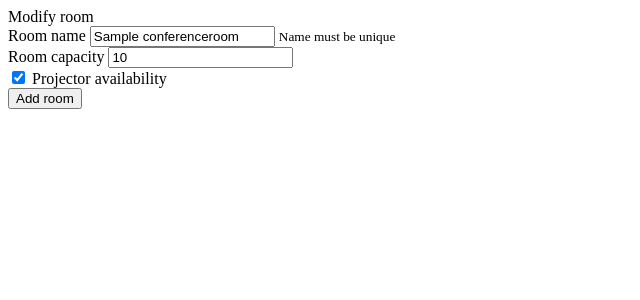
After one commit to JankoLoL/Conference_Room_Reservation, a Django app: page /room/edit/1/ in a window 1280 px wide. The commit adds this page. Shown: the top 300 px of the page, without its empty margins (0-640 px from the left). Run offline with Django 4.2, Linux system fonts and the light colour scheme; tables that the repository leaves empty hold one stand-in row (values such as "Sample post").

Commit message:
room edit option

```diff
--- a/Conference_Room_app/templates/__base__.html
+++ b/Conference_Room_app/templates/__base__.html
@@ -18,7 +18,7 @@
         </button>
         <div class="collapse navbar-collapse" id="navbarNavAltMarkup">
             <div class="navbar-nav">
-                <a class="nav-item nav-link active" href="/">Rooms list<span class="sr-only">(current)</span></a>
+                <a class="nav-item nav-link active" href="{% url 'rooms-list' %}">Rooms list<span class="sr-only">(current)</span></a>
                 <a class="nav-item nav-link" href="{% url 'add-room' %}">Add room</a>
             </div>
         </div>
--- /dev/null
+++ b/Conference_Room_app/templates/edit_room.html
@@ -0,0 +1,52 @@
+<!doctype html>
+<html lang="en">
+<head>
+    <meta charset="UTF-8">
+    <meta name="viewport"
+          content="width=device-width, user-scalable=no, initial-scale=1.0, maximum-scale=1.0, minimum-scale=1.0">
+    <meta http-equiv="X-UA-Compatible" content="ie=edge">
+    {% block title %}Modify room{% endblock title %}
+</head>
+<body>
+{% block content %}
+    <div class="card">
+        <div class="card-body">
+            <form action="" method="POST">
+                {% csrf_token %}
+                <div class="form-group">
+                    <label for="room-name">Room name</label>
+                    <input type="text" class="form-control" id="room-name" aria-describedby="room-name-help"
+                           placeholder="Room name" name="room-name" value="{{ room.name }}">
+                    <small id="room-name-help" class="form-text text-muted">Name must be unique</small>
+                </div>
+                <div class="form-group">
+                    <label for="capacity">Room capacity</label>
+                    <input type="number" step="1" class="form-control" id="capacity" placeholder="10" name="capacity"
+                           value="{{ room.capacity }}">
+                </div>
+                <div class="form-check">
+                    <input type="checkbox" class="form-check-input" name="projector" id="projector"
+                            {% if room.projector_availability %} checked {% endif %}>
+                    <label class="form-check-label" for="projector">Projector availability</label>
+                </div>
+                <button type="submit" class="btn btn-primary">Add room</button>
+            </form>
+        </div>
+    </div>
+    {% if error %}
+        <!-- Form error -->
+        <div class="alert alert-warning alert-dismissible fade show" role="alert">
+            {{ error }}
+            <button type="button" class="close" data-dismiss="alert" aria-label="Close">
+                <span aria-hidden="true">&times;</span>
+            </button>
+        </div>
+    {% endif %}
+
+
+
+{% endblock content %}
+
+
+</body>
+</html>
--- a/Conference_Room_app/templates/rooms.html
+++ b/Conference_Room_app/templates/rooms.html
@@ -34,7 +34,7 @@
                     <td class="col-2" style="color:red;">&#9746;</td>
                 {% endif %}
                 <td class="col-1">
-                    <a href="/room/modify/{{ room.id }}/">Edit</a>
+                    <a href="/room/edit/{{ room.id }}/">Edit</a>
                 </td>
                 <td class="col-1">
                     <a href="/room/delete/{{ room.id }}/">Delete</a>
--- a/Conference_Room_app/views.py
+++ b/Conference_Room_app/views.py
@@ -1,9 +1,5 @@
 from django.shortcuts import render, redirect
-
-# Create your views here.
-
 from django.views import View
-
 from Conference_Room_app.models import ConferenceRoom
 
 
@@ -15,7 +11,7 @@ class MainView(View):
 
 class AddRoomView(View):
     def get(self, request):
-        return render(request, "add-room.html")
+        return render(request, "add_room.html")
 
     def post(self, request):
         name = request.POST.get("room-name")
@@ -24,17 +20,52 @@ class AddRoomView(View):
         projector = request.POST.get("projector") == "on"
 
         if not name:
-            return render(request, "add-room.html", {"error": "Room name is required"})
+            return render(request, "add_room.html", {"error": "Room name is required"})
         if capacity <= 0:
-            return render(request, "add-room.html", {"error": "Room capacity must be greater than 0"})
+            return render(request, "add_room.html", {"error": "Room capacity must be greater than 0"})
         if ConferenceRoom.objects.filter(name=name).exists():
-            return render(request, "add-room.html", {"error": "Room already exists"})
+            return render(request, "add_room.html", {"error": "Room already exists"})
 
         ConferenceRoom.objects.create(name=name, capacity=capacity, projector_availability=projector)
         return redirect("rooms-list")
 
 
-class RoomListView(View):
+class RoomsListView(View):
     def get(self, request):
         rooms = ConferenceRoom.objects.all()
         return render(request, "rooms.html", context={"rooms": rooms})
+
+
+class DeleteRoomView(View):
+    def get(self, request, room_id):
+        room = ConferenceRoom.objects.get(id=room_id)
+        room.delete()
+        return redirect("rooms-list")
+
+
+class EditRoomView(View):
+    def get(self, request, room_id):
+        room = ConferenceRoom.objects.get(id=room_id)
+        return render(request, "edit_room.html", context={"room": room})
+
+    def post(self, request, room_id):
+        room = ConferenceRoom.objects.get(id=room_id)
+        name = request.POST.get("room-name")
+        capacity = request.POST.get("capacity")
+        capacity = int(capacity) if capacity else 0
+        projector = request.POST.get("projector") == "on"
+
+        if not name:
+            return render(request, "edit_room.html", {"room": room,
+                                                      "error": "Room name is required"})
+        if capacity <= 0:
+            return render(request, "edit_room.html", {"room": room,
+                                                      "error": "Room capacity must be greater than 0"})
+        if ConferenceRoom.objects.filter(name=name).exclude(id=room_id).exists():
+            return render(request, "edit_room.html", {"error": "Room with this name already exists"})
+
+        room.name = name
+        room.capacity = capacity
+        room.projector_availability = projector
+        room.save()
+        return redirect("rooms-list")
--- a/Conference_Room_project/urls.py
+++ b/Conference_Room_project/urls.py
@@ -17,12 +17,13 @@ Including another URLconf
 from django.contrib import admin
 from django.urls import path
 
-from Conference_Room_app import views
-
+from Conference_Room_app.views import MainView, AddRoomView, RoomsListView, DeleteRoomView, EditRoomView
 
 urlpatterns = [
     path('admin/', admin.site.urls),
-    path('', views.MainView.as_view(), name='index'),
-    path('room/new/', views.AddRoomView.as_view(), name='add-room'),
-    path('rooms/', views.RoomListView.as_view(), name='rooms-list'),
+    path('', MainView.as_view(), name='index'),
+    path('room/new/', AddRoomView.as_view(), name='add-room'),
+    path('rooms/', RoomsListView.as_view(), name='rooms-list'),
+    path('room/delete/<int:room_id>/', DeleteRoomView.as_view(), name='delete-room'),
+    path('room/edit/<int:room_id>/', EditRoomView.as_view(), name='edit-room'),
 ]
```
Also changed, not shown: Conference_Room_app/templates/add_room.html (renamed from Conference_Room_app/templates/add-room.html).
